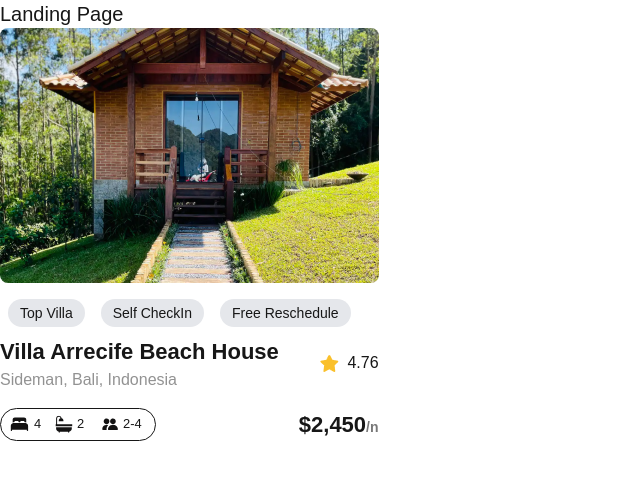
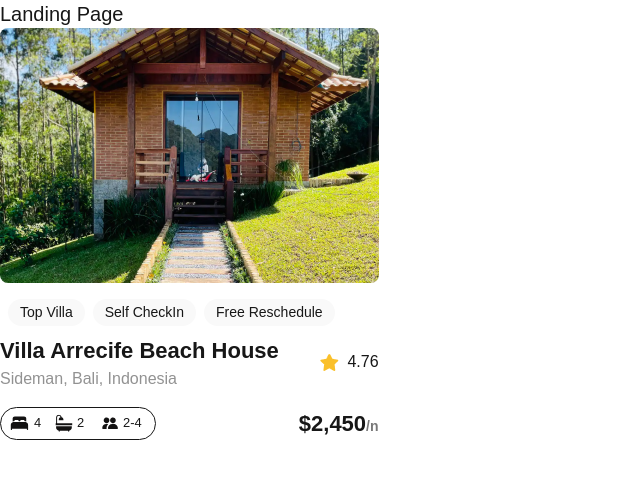
Before and after one commit to HelenLight001/alx-project-0x00-setup, a Next.js app in the folder alx-project-0x00/: page /landing in a window 1280 px wide. Shown: the top 480 px of the page, without its empty margins (0-640 px from the left). Built offline with nearby package versions, Linux system fonts and the light colour scheme.

Commit message:
Updated Pills.tsx and interfaces/index.ts files

```diff
--- a/alx-project-0x00/components/Pill.tsx
+++ b/alx-project-0x00/components/Pill.tsx
@@ -1,15 +1,11 @@
-// components/Pill.tsx
 import React from "react";
-
-interface PillProps {
-  title: string;
-}
+import {PillProps} from "@/interfaces";
 
 const Pill: React.FC<PillProps> = ({title}) => {
   return (
-    <span className="px-3 py-1 text-sm bg-gray-200 rounded-full mr-2">
-      {title}
-    </span>
+    <div className="flex justify-center items-center bg-[#F9F9F9] px-3 w-auto h-[27px] rounded-full">
+      <p className="text-sm">{title}</p>
+    </div>
   );
 };
 
--- a/alx-project-0x00/interfaces/index.ts
+++ b/alx-project-0x00/interfaces/index.ts
@@ -0,0 +1,3 @@
+export interface PillProps {
+  title: string;
+}
```
